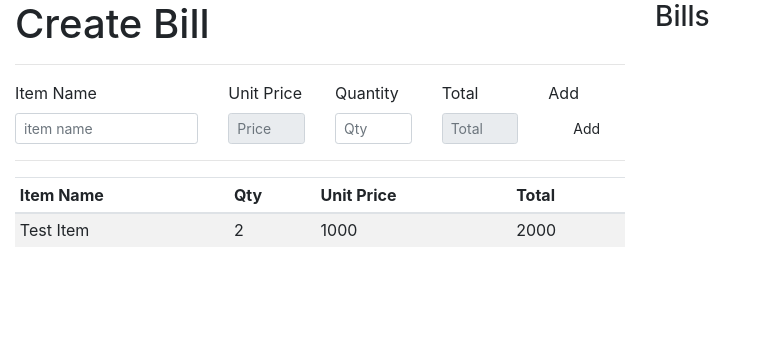
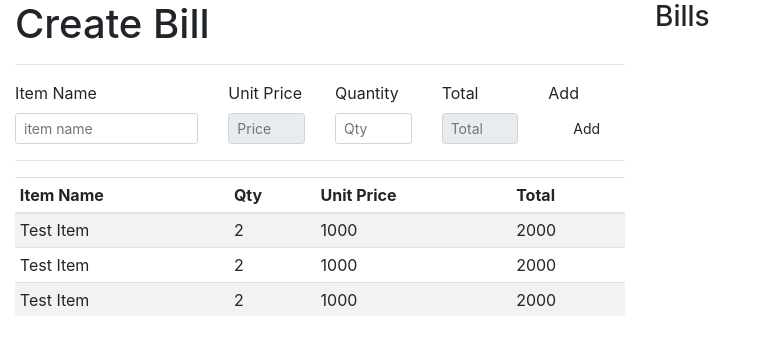
Before and after one commit to RizanMusthafa/simple-billing-app, a React (Create React App) app: page / in a window 1280 px wide. Shown: the top 354 px of the page, without its empty margins (0-757 px from the left). Built offline with nearby package versions, Linux system fonts and the light colour scheme.

Commit message:
added bill item component

```diff
--- /dev/null
+++ b/src/components/CreateBill/BillItem.jsx
@@ -0,0 +1,14 @@
+import React from 'react';
+
+const BillItem = props => {
+  return (
+    <tr>
+      <td>Test Item</td>
+      <td>2</td>
+      <td>1000</td>
+      <td>2000</td>
+    </tr>
+  );
+};
+
+export default BillItem;
--- a/src/components/CreateBill/BillItems.jsx
+++ b/src/components/CreateBill/BillItems.jsx
@@ -1,4 +1,5 @@
 import React from 'react';
+import BillItem from './BillItem';
 
 const BillItems = props => {
   return (
@@ -12,12 +13,9 @@ const BillItems = props => {
         </tr>
       </thead>
       <tbody>
-        <tr>
-          <td>Test Item</td>
-          <td>2</td>
-          <td>1000</td>
-          <td>2000</td>
-        </tr>
+        <BillItem />
+        <BillItem />
+        <BillItem />
       </tbody>
     </table>
   );
```
